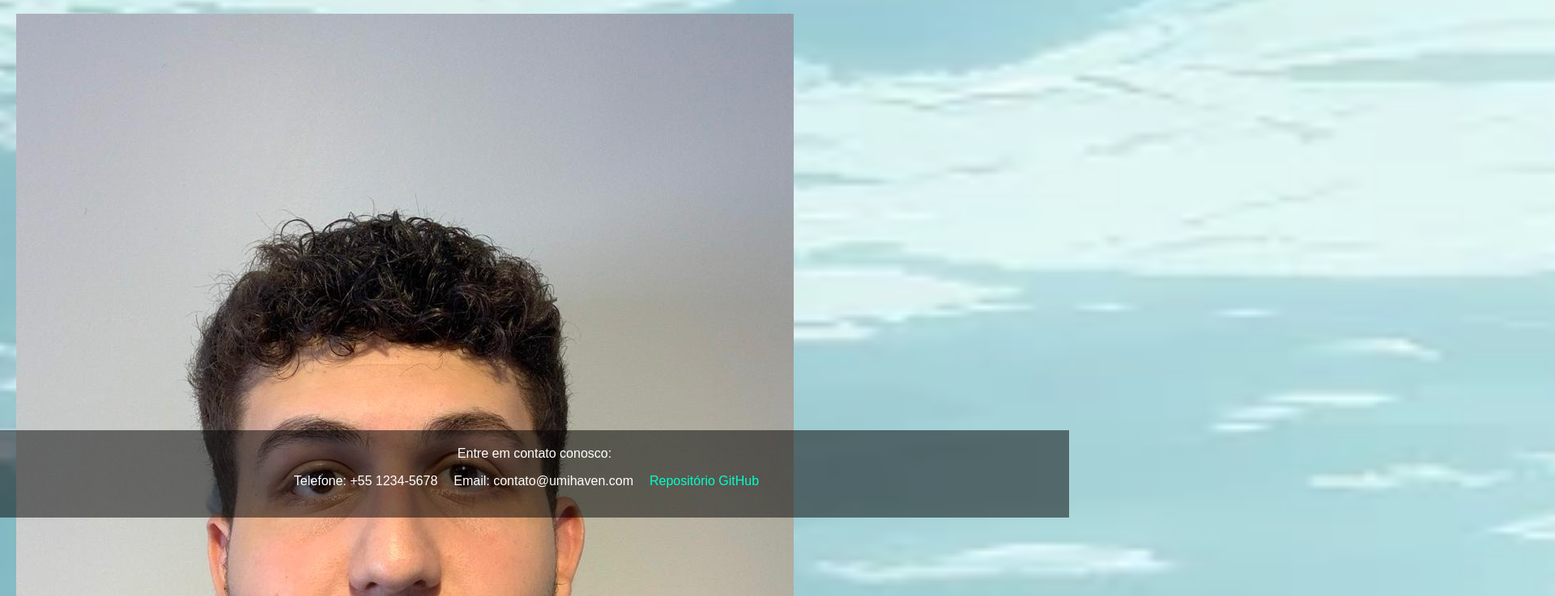
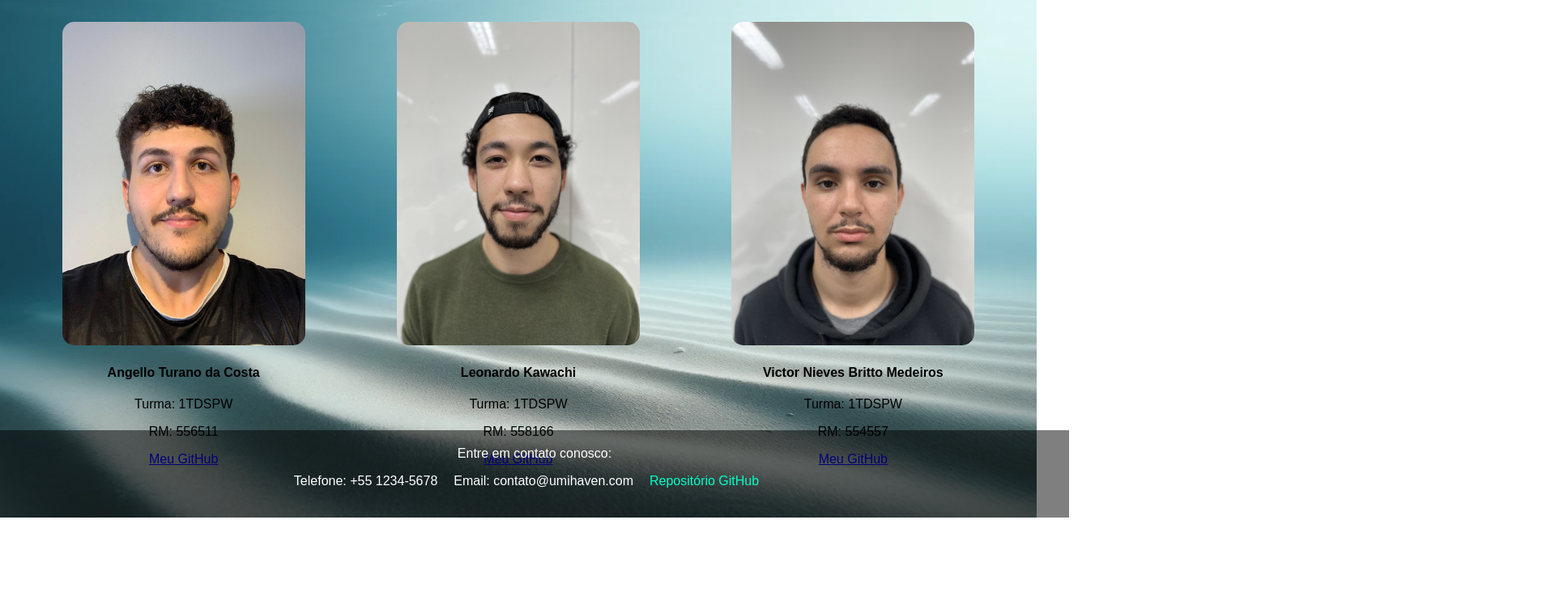
Before and after one commit to AngelloTDC/GlobalSolutionALV, a plain HTML site: page integrantes.html in a window 1280 px wide. Shown: the part 160-897 px from the top of the page at 81% size, 1920 px wide, since content can reach past the window. After the commit the page ends 800 px from the top, so only its background shows below. Drawn offline with Linux system fonts and the light colour scheme.

Commit message:
pagina de integrantes com css
css para fazer a pagina

```diff
--- a/integrantes.html
+++ b/integrantes.html
@@ -48,7 +48,7 @@
 
                   <div class="membro">
                     <img
-                      src="./images/foto-victor.jpeg"
+                      src="./images/foto-victor.jpg"
                       alt="Victor Nieves Britto Medeiros"/>
                     <h4>Victor Nieves Britto Medeiros</h4>
                     <p><span>Turma:</span> 1TDSPW</p>
--- a/style.css
+++ b/style.css
@@ -90,3 +90,22 @@ footer a:hover {
     color: #01a380;
     cursor: pointer;
 }
+
+.todos-membros {
+    display: flex;
+    justify-content: space-around;
+    align-items: flex-start;
+    flex-wrap: wrap;
+}
+
+.membro {
+    flex: 1;
+    margin: 10px;
+    text-align: center;
+}
+
+.membro img {
+    max-width: 300px;
+    height: auto;
+    border-radius: 15px;
+}
```
Also changed, not shown: images/foto-victor.jpeg (deleted), images/foto-victor.jpg (added).
